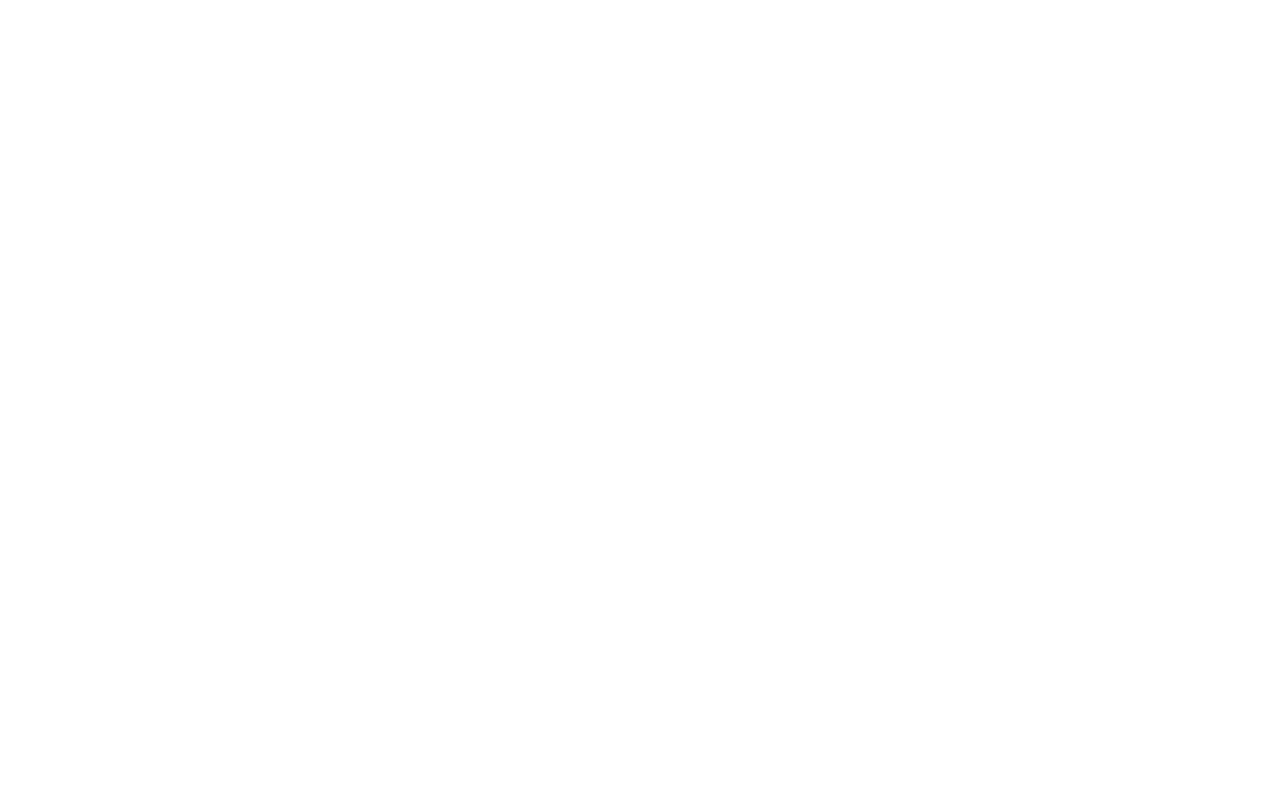
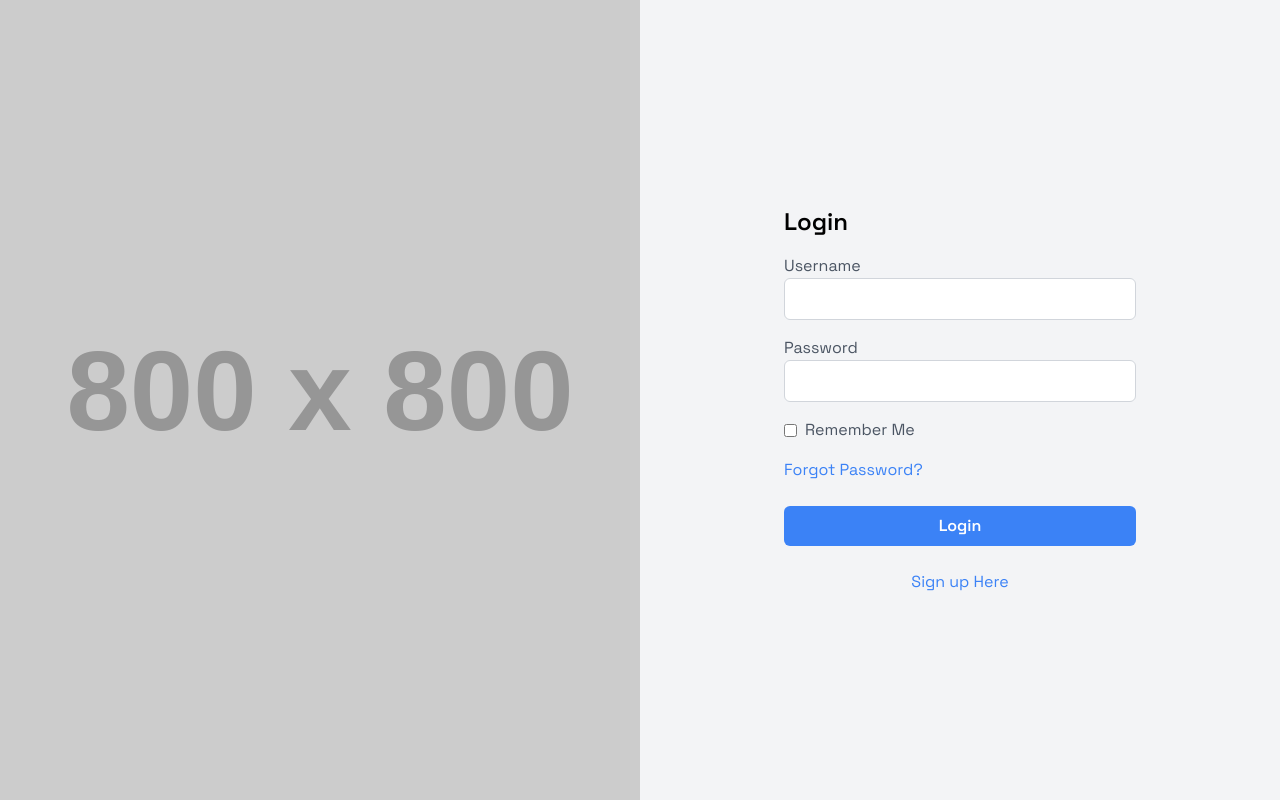
Before and after one commit to nestorhugo/libry, an Angular app in the folder front/: page /login in a window 1280 px wide. Before the commit this address led to /. Built offline with nearby package versions, Linux system fonts and the light colour scheme.

Commit message:
adicionado tela de base do login

```diff
--- /dev/null
+++ b/front/src/app/components/login-page/login-page.component.html
@@ -0,0 +1,64 @@
+<!-- component -->
+<div class="bg-gray-100 flex justify-center items-center h-screen">
+  <!-- Left: Image -->
+  <div class="w-1/2 h-screen hidden lg:block">
+    <img
+      src="https://placehold.co/800x/667fff/ffffff.png?text=Your+Image&font=Montserrat"
+      alt="Placeholder Image"
+      class="object-cover w-full h-full"
+    />
+  </div>
+  <!-- Right: Login Form -->
+  <div class="lg:p-36 md:p-52 sm:20 p-8 w-full lg:w-1/2">
+    <h1 class="text-2xl font-semibold mb-4">Login</h1>
+    <form action="#" method="POST">
+      <!-- Username Input -->
+      <div class="mb-4">
+        <label for="username" class="block text-gray-600">Username</label>
+        <input
+          type="text"
+          id="username"
+          name="username"
+          class="w-full border border-gray-300 rounded-md py-2 px-3 focus:outline-none focus:border-blue-500"
+          autocomplete="off"
+        />
+      </div>
+      <!-- Password Input -->
+      <div class="mb-4">
+        <label for="password" class="block text-gray-600">Password</label>
+        <input
+          type="password"
+          id="password"
+          name="password"
+          class="w-full border border-gray-300 rounded-md py-2 px-3 focus:outline-none focus:border-blue-500"
+          autocomplete="off"
+        />
+      </div>
+      <!-- Remember Me Checkbox -->
+      <div class="mb-4 flex items-center">
+        <input
+          type="checkbox"
+          id="remember"
+          name="remember"
+          class="text-blue-500"
+        />
+        <label for="remember" class="text-gray-600 ml-2">Remember Me</label>
+      </div>
+      <!-- Forgot Password Link -->
+      <div class="mb-6 text-blue-500">
+        <a href="#" class="hover:underline">Forgot Password?</a>
+      </div>
+      <!-- Login Button -->
+      <button
+        type="submit"
+        class="bg-blue-500 hover:bg-blue-600 text-white font-semibold rounded-md py-2 px-4 w-full"
+      >
+        Login
+      </button>
+    </form>
+    <!-- Sign up  Link -->
+    <div class="mt-6 text-blue-500 text-center">
+      <a href="#" class="hover:underline">Sign up Here</a>
+    </div>
+  </div>
+</div>
```
Also changed, not shown: front/src/app/app.routes.ts (+9 -4 lines), front/src/app/components/login-page/login-page.component.ts (added, +12 -0 lines), front/src/app/components/login-page/login-page.component.css (added), 1 other file (tests, documents, lock files or other folders).
